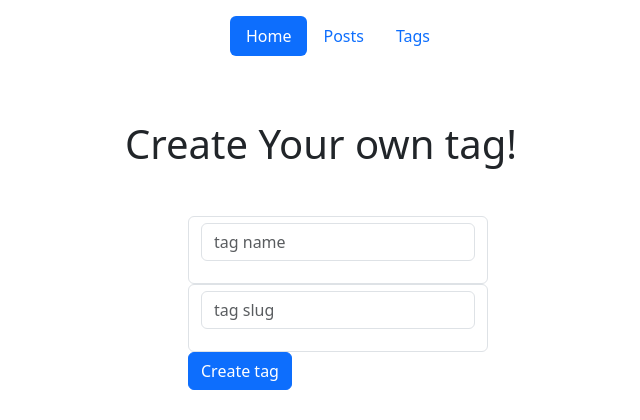
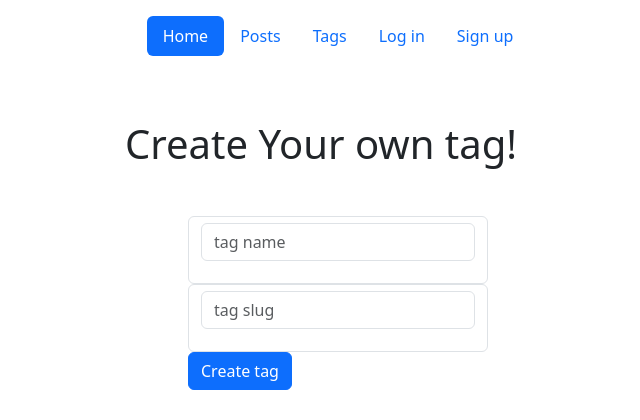
Before and after one commit to ilya-4real/simple_blog, a Django app: page /blog/tag/create/ in a window 1280 px wide. Shown: the top 420 px of the page, without its empty margins (302-942 px from the left). Run offline with Django 4.2, Linux system fonts and the light colour scheme.

Commit message:
added primitive registration

```diff
--- a/blog/forms.py
+++ b/blog/forms.py
@@ -1,4 +1,7 @@
 from django import forms
+from django.contrib.auth.forms import UserCreationForm
+from django.contrib.auth.models import User
+
 from .models import *
 from django.core.exceptions import ValidationError
 
@@ -43,3 +46,16 @@ class PostForm(forms.ModelForm):
         if new_slug == 'create':
             raise ValidationError('You cannot create post with slug "create"')
         return new_slug
+
+
+class UserSignUpForm(UserCreationForm):
+
+    class Meta:
+        model = User
+        fields = ('username', 'password1', 'password2')
+
+        widgets = {
+            'username': forms.TextInput(attrs={'class': 'form-input'}),
+            'password1': forms.PasswordInput(attrs={'type': 'password', 'class': 'form-input'}),
+            'password2': forms.PasswordInput(attrs={'type': 'password', 'class': 'form-input'}),
+        }
--- a/blog/urls.py
+++ b/blog/urls.py
@@ -3,6 +3,9 @@ from .views import *
 
 urlpatterns = [
     path('', main_blog, name='home_page_url'),
+    path('log_in', log_in_user, name='log_in_url'),
+    path('sign_up', SignUp.as_view(), name='sign_up_url'),
+    path('log_out', log_out_user, name='log_out_url'),
     path('posts/', posts_view, name='all_posts_url'),
     path('post/create/', PostCreate.as_view(), name='post_create_url'),
     path('post/<str:slug>/', PostDetail.as_view(), name='post_detail_url'),
--- a/blog/views.py
+++ b/blog/views.py
@@ -1,15 +1,52 @@
+from django.contrib.auth import logout
+from django.contrib.auth.forms import UserCreationForm
+from django.http import HttpResponse
 from django.shortcuts import render
-from django.views.generic import View
+from django.shortcuts import redirect
+from django.views.generic import View, CreateView
 from django.core.paginator import Paginator
 from django.db.models import Q
+from django.contrib.auth import login
+from django.urls import reverse_lazy
+
 
 from .models import Post, Tag
 from .utils import ObjectDetailMixin, ObjectCreateMixin, ObjectUpdateMixin, ObjectDeleteMixin
-from .forms import TagForm, PostForm
+from .forms import TagForm, PostForm, UserSignUpForm
 
 
 def main_blog(request):
     return render(request, 'blog/index.html')
+
+
+class UserSignUp(CreateView):
+    form_class = UserSignUpForm
+    template_name = 'blog/sign_up.html'
+    success_url = reverse_lazy('home_page_url')
+
+
+class SignUp(View):
+    def get(self, request):
+        bound_form = UserSignUpForm()
+        return render(request, 'blog/sign_up.html', context={'form': bound_form})
+
+    def post(self, request):
+        form = UserSignUpForm(request.POST)
+        if form.is_valid():
+            user = form.save()
+            login(request, user)
+            return redirect('home_page_url')
+        else:
+            return render(request, 'blog/sign_up.html', context={'form': form})
+
+
+def log_in_user(request):
+    ...
+
+
+def log_out_user(request):
+    logout(request)
+    return redirect('home_page_url')
 
 
 def posts_view(request):
--- a/templates/base.html
+++ b/templates/base.html
@@ -17,6 +17,13 @@
             <li class="nav-item"><a href="/" class="nav-link active" aria-current="page">Home</a></li>
             <li class="nav-item"><a href="{% url 'all_posts_url' %}" class="nav-link">Posts</a></li>
             <li class="nav-item"><a href="{% url 'all_tags_url' %}" class="nav-link">Tags</a></li>
+              {% if request.user.is_authenticated %}
+            <li class="nav-item"><a href="{% url 'log_out_url' %}" class="nav-link">Log out</a></li>
+            <li class="nav-item"><a href="{% url 'home_page_url' %}" class="nav-link">{{ request.user.get_username }}</a></li>
+              {% else %}
+              <li class="nav-item"><a href="{% url 'log_in_url' %}" class="nav-link">Log in</a></li>
+            <li class="nav-item"><a href="{% url 'sign_up_url' %}" class="nav-link">Sign up</a></li>
+              {% endif %}
           </ul>
         </header>
     </div>
```
Also changed, not shown: blog/templates/blog/log_in.html (added, +10 -0 lines), blog/templates/blog/sign_up.html (added, +21 -0 lines).
